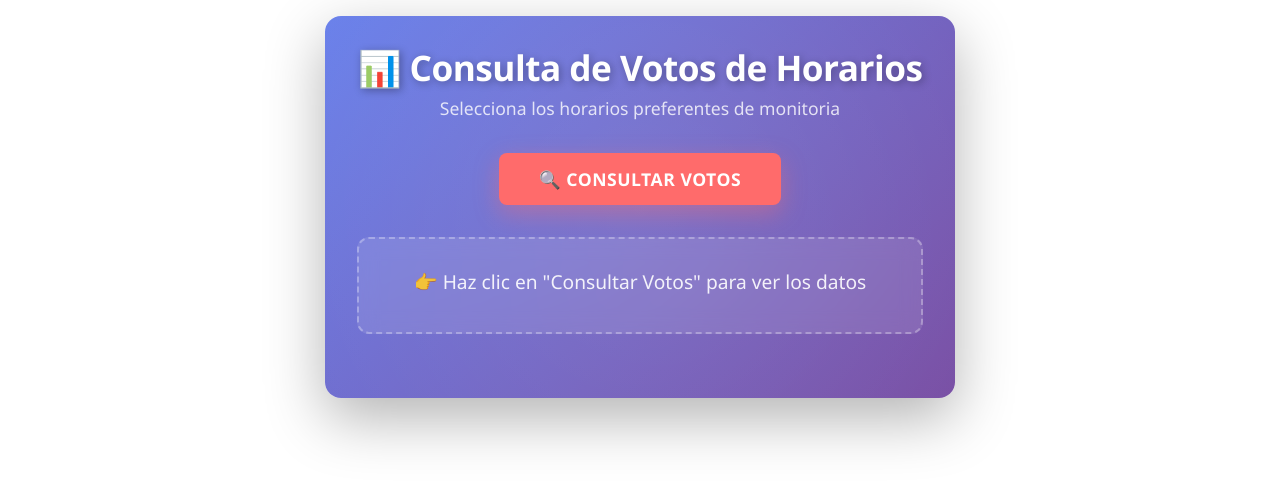
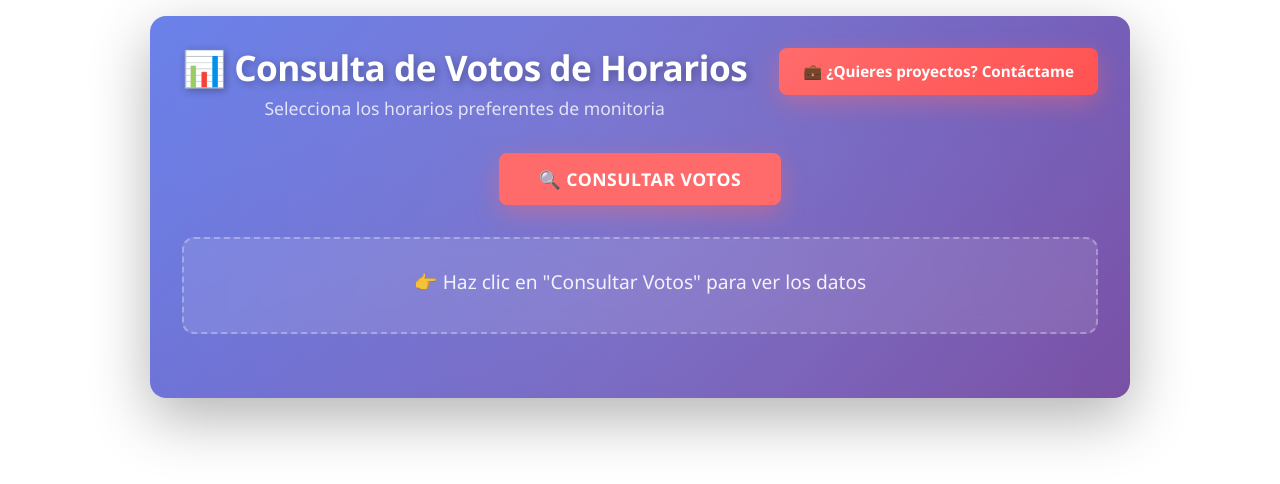
Before and after one commit to RumiSoftware2/resultados-horario, a React (Vite) app in the folder frontend/: page / in a window 1280 px wide. Shown: the top 484 px of the page. Built offline with nearby package versions, Linux system fonts and the light colour scheme.

Commit message:
cosas de marketink portafolio

```diff
--- a/frontend/src/App.css
+++ b/frontend/src/App.css
@@ -28,10 +28,21 @@
 }
 
 .header {
-  text-align: center;
   margin-bottom: 2rem;
   position: relative;
   z-index: 1;
+}
+
+.header-top {
+  display: flex;
+  justify-content: space-between;
+  align-items: flex-start;
+  gap: 2rem;
+}
+
+.header-top > div {
+  text-align: center;
+  flex-grow: 1;
 }
 
 .header h1 {
@@ -47,6 +58,32 @@
   font-size: 1.1rem;
   color: rgba(255, 255, 255, 0.8);
   font-weight: 300;
+}
+
+.contact-button {
+  display: inline-block;
+  background: linear-gradient(135deg, #ff6b6b 0%, #ff5252 100%);
+  color: white;
+  padding: 12px 24px;
+  border-radius: 8px;
+  text-decoration: none;
+  font-weight: 600;
+  font-size: 0.95rem;
+  transition: all 0.3s cubic-bezier(0.4, 0, 0.2, 1);
+  box-shadow: 0 8px 24px rgba(255, 107, 107, 0.4);
+  white-space: nowrap;
+  border: none;
+  cursor: pointer;
+}
+
+.contact-button:hover {
+  transform: translateY(-3px);
+  box-shadow: 0 12px 32px rgba(255, 107, 107, 0.5);
+  background: linear-gradient(135deg, #ff5252 0%, #ff3838 100%);
+}
+
+.contact-button:active {
+  transform: translateY(-1px);
 }
 
 .button-section {
--- a/frontend/src/App.jsx
+++ b/frontend/src/App.jsx
@@ -37,8 +37,15 @@ function App() {
     <>
       <div className="container">
         <header className="header">
-          <h1>📊 Consulta de Votos de Horarios</h1>
-          <p>Selecciona los horarios preferentes de monitoria</p>
+          <div className="header-top">
+            <div>
+              <h1>📊 Consulta de Votos de Horarios</h1>
+              <p>Selecciona los horarios preferentes de monitoria</p>
+            </div>
+            <a href="https://tu-portafolio.com" target="_blank" rel="noopener noreferrer" className="contact-button">
+              💼 ¿Quieres proyectos? Contáctame
+            </a>
+          </div>
         </header>
 
         <div className="button-section">
```
